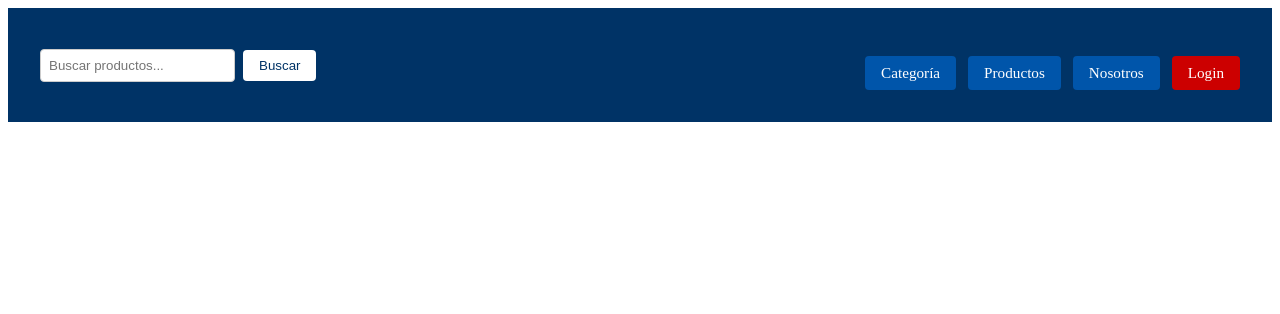
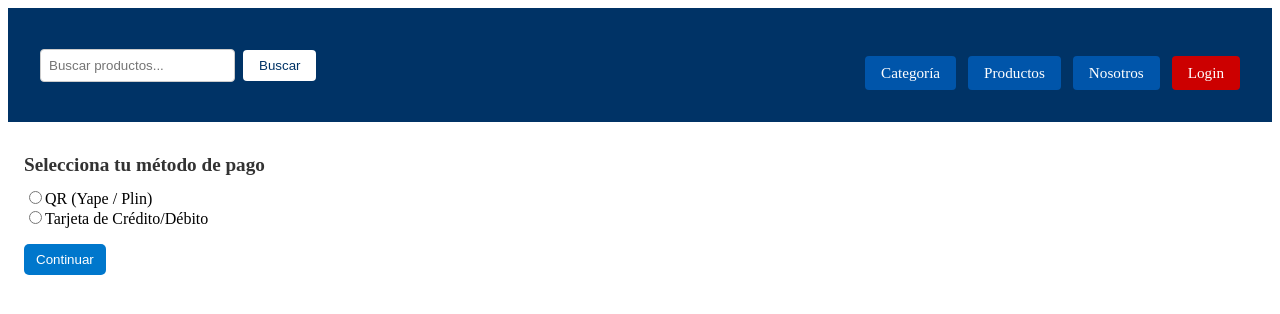
Before and after one commit to micaellodev/g3-progra, a React (Vite) app in the folder frontend/: page /metododepago in a window 1280 px wide. Shown: the top 314 px of the page. Built offline with nearby package versions, Linux system fonts and the light colour scheme.

Commit message:
durmiendo

```diff
--- a/frontend/src/pages/client/MetodoDePago.jsx
+++ b/frontend/src/pages/client/MetodoDePago.jsx
@@ -3,17 +3,52 @@ import TopBar from '../../components/TopBar/TopBar';
 
 export const MetodoDePago = () => {
     const [busqueda, setBusqueda] = useState('');
+    const [metodoPago, setMetodoPago] = useState('');
 
     const handleSearch = (e) => {
         e.preventDefault();
         console.log('Buscando:', busqueda);
     };
 
+    const handleContinuar = () => {
+        console.log('Método de pago seleccionado:', metodoPago);
+        // Aquí podrías redirigir a la siguiente etapa o guardar en contexto
+    };
+
     return (
         <>
-            <TopBar handleSearch={handleSearch} busqueda={busqueda} setBusqueda={setBusqueda}/>
+            <TopBar handleSearch={handleSearch} busqueda={busqueda} setBusqueda={setBusqueda} />
 
+            <div style={{ padding: '1rem' }}>
+                <h2>Selecciona tu método de pago</h2>
 
+                <div>
+                    <label>
+                        <input
+                            type="radio"
+                            value="qr"
+                            checked={metodoPago === 'qr'}
+                            onChange={(e) => setMetodoPago(e.target.value)}
+                        />
+                        QR (Yape / Plin)
+                    </label>
+                </div>
+
+                <div>
+                    <label>
+                        <input
+                            type="radio" name="metodoPago" value="tarjeta"
+                            checked={metodoPago === 'tarjeta'}
+                            onChange={(e) => setMetodoPago(e.target.value)}
+                        />
+                        Tarjeta de Crédito/Débito
+                    </label>
+                </div>
+
+                <button onClick={handleContinuar} style={{ marginTop: '1rem' }}>
+                    Continuar
+                </button>
+            </div>
         </>
     );
 };
--- a/frontend/src/pages/guest/Carrito.jsx
+++ b/frontend/src/pages/guest/Carrito.jsx
@@ -20,7 +20,7 @@ export const Carrito = () => {
       <div>
         <CarritoResumen juegos={juegosEnCarrito} />
         <Link to="/checkout" className={styles.botonSeguirComprando}>
-          Confirmar Compra
+          Continuar
         </Link>
       </div>
 
```
